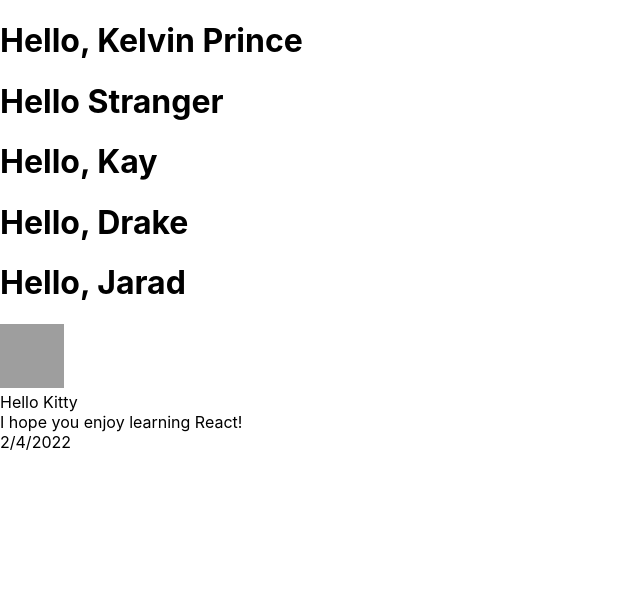
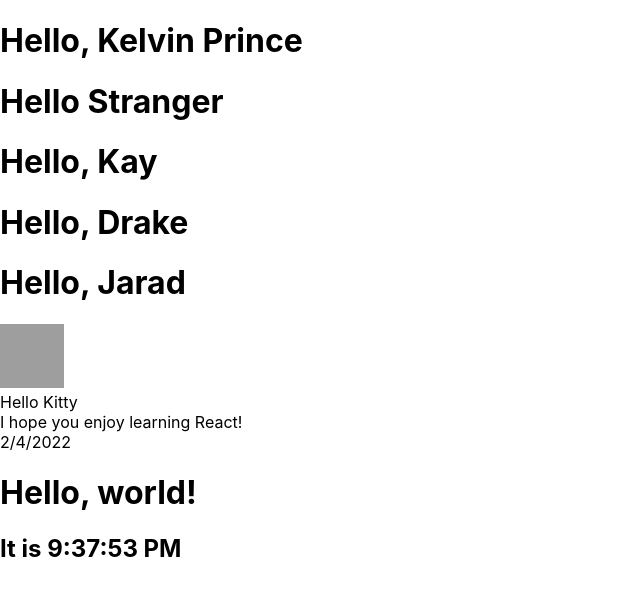
Before and after one commit to vizard-xi/react-main-concepts, a React (Create React App) app: page / in a window 1280 px wide. Shown: the top 596 px of the page, without its empty margins (0-640 px from the left). Built offline with nearby package versions, Linux system fonts and the light colour scheme; grey boxes are pictures that could not be loaded.

Commit message:
State And Lifecycle

```diff
--- /dev/null
+++ b/src/components/State and Lifecycle.jsx
@@ -0,0 +1,38 @@
+import React, { Component } from 'react';
+
+class StateAndLifecycle extends Component {
+
+    constructor(props) {
+        super(props);
+        this.state = {date: new Date()};
+    }
+
+    componentDidMount() {
+        this.timerID = setInterval(
+            () => this.tick(), 1000
+        );
+    }
+
+    componentWillUnmount() {
+        clearInterval(this.timerID);
+    }
+
+    tick() {
+        this.setState({
+            date: new Date()
+        })
+    };
+
+    render() {
+        return (
+            <div>
+                <div>
+                    <h1>Hello, world!</h1>
+                    <h2>It is {this.state.date.toLocaleTimeString()}</h2>
+                </div>
+            </div>
+        );
+    }
+}
+
+export default StateAndLifecycle;
--- a/src/index.js
+++ b/src/index.js
@@ -4,11 +4,13 @@
 import reportWebVitals from './reportWebVitals';
 import IntroductingJSX from './components/Introducing JSX';
 import ComponentsAndProps from './components/Components and Props';
+import StateAndLifecycle from './components/State and Lifecycle';
 
 ReactDOM.render(
   <React.StrictMode>
     <IntroductingJSX/>
     <ComponentsAndProps/>
+    <StateAndLifecycle/>
   </React.StrictMode>,
   document.getElementById('root')
 );
```
